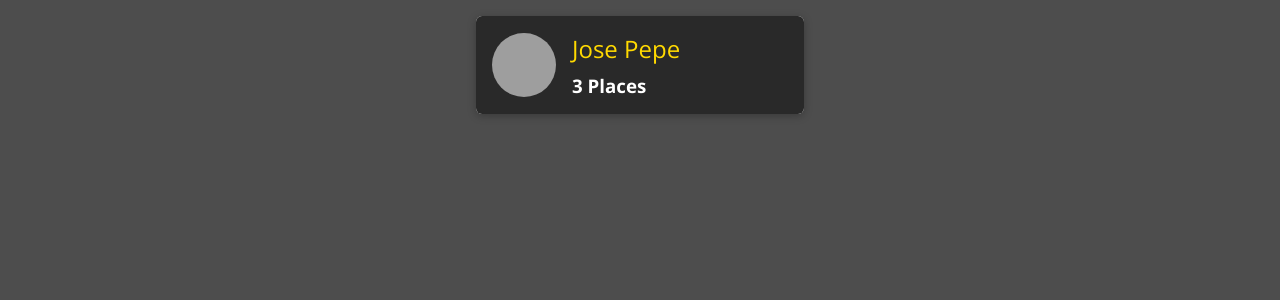
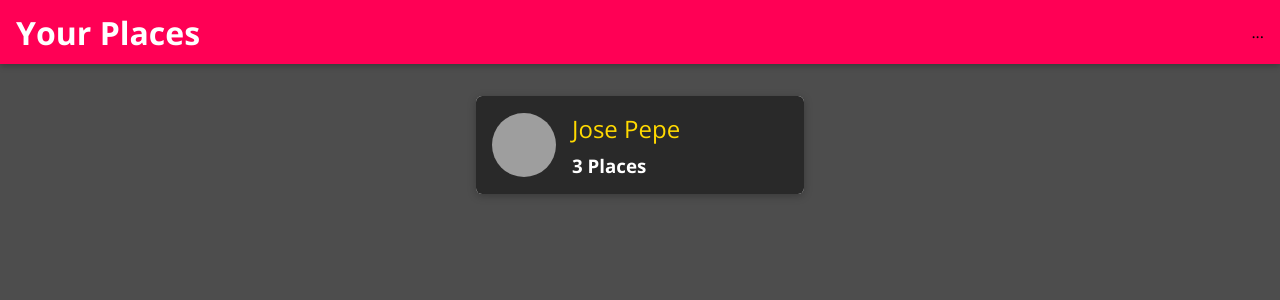
Before and after one commit to JP4441/p4, a React (Create React App) app: page / in a window 1280 px wide. Shown: the top 300 px of the page. Built offline with nearby package versions, Linux system fonts and the light colour scheme; grey boxes are pictures that could not be loaded.

Commit message:
P4 update

```diff
--- a/src/App.js
+++ b/src/App.js
@@ -2,11 +2,14 @@
 import { BrowserRouter as Router, Route, Redirect, Switch } from 'react-router-dom';
 import Users from './user/pages/Users';
 import NewPlace from './places/pages/NewPlace';
+import MainNavigation from './shared/components/Navigation/MainNavigation';
 
 const App = () => {
   return (
     <Router>
-      <Switch>
+      <MainNavigation />
+      <main>
+    <Switch>
     <Route path="/" exact>
       <Users />
     </Route>
@@ -15,6 +18,7 @@
     </Route>
         <Redirect to="/" />
         </Switch>
+        </main>
   </Router>
   );
 }
--- /dev/null
+++ b/src/shared/components/Navigation/MainHeader.css
@@ -0,0 +1,23 @@
+.main-header {
+  width: 100%;
+  height: 4rem;
+  display: flex;
+  align-items: center;
+  position: fixed;
+  top: 0;
+  left: 0;
+  background: #ff0055;
+  box-shadow: 0 2px 6px rgba(0, 0, 0, 0.26);
+  padding: 0 1rem;
+  z-index: 5;
+}
+
+main {
+  margin-top: 5rem;
+}
+
+@media (min-width: 768px) {
+  .main-header {
+    justify-content: space-between;
+  }
+}
--- /dev/null
+++ b/src/shared/components/Navigation/MainHeader.js
@@ -0,0 +1,11 @@
+import React from 'react';
+
+import './MainHeader.css';
+
+const MainHeader = props => {
+  return <header className="main-header">
+    {props.children}
+  </header>
+}
+
+export default MainHeader;
--- /dev/null
+++ b/src/shared/components/Navigation/MainNavigation.css
@@ -0,0 +1,45 @@
+.main-navigation__menu-btn {
+  width: 3rem;
+  height: 3rem;
+  background: transparent;
+  border: none;
+  display: flex;
+  flex-direction: column;
+  justify-content: space-around;
+  margin-right: 2rem;
+  cursor: pointer;
+}
+
+.main-navigation__menu-btn span {
+  display: block;
+  width: 3rem;
+  height: 2.5px;
+  background: white;
+}
+
+.main-navigation__title {
+  color: white;
+}
+
+.main-navigation__title a {
+  text-decoration: none;
+  color: white;
+}
+
+.main-navigation__header-nav {
+  display: none;
+}
+
+.main-navigation__drawer-nav {
+  height: 100%;
+}
+
+@media (min-width: 768px) {
+  .main-navigation__menu-btn {
+    display: none;
+  }
+
+  .main-navigation__header-nav {
+    display: block;
+  }
+}
--- /dev/null
+++ b/src/shared/components/Navigation/MainNavigation.js
@@ -0,0 +1,25 @@
+import React from 'react';
+
+import MainHeader from './MainHeader';
+import './MainNavigation.css';
+import { Link } from 'react-router-dom';
+
+const MainNavigation = props => {
+  return (
+    <MainHeader>
+    <button className="main-navigation__menu-btn">
+      <span />
+      <span />
+      <span />
+    </button>
+    <h1 className="main-navigation__title">
+      <Link to="/">Your Places</Link>
+    </h1>
+    <nav>
+      ...
+    </nav>
+  </MainHeader>
+  );
+};
+
+export default MainNavigation;
--- a/src/user/components/UsersList.js
+++ b/src/user/components/UsersList.js
@@ -1,13 +1,16 @@
 import React from 'react';
-import UserItem from './UserItem'
 
+import UserItem from './UserItem';
+import Card from '../../shared/components/UIElements/Card';
 import './UsersList.css';
 
 const UsersList = props => {
   if (props.items.length === 0) {
     return (
       <div className="center">
-      <h2>No users found.</h2>
+        <Card>
+          <h2>No users found.</h2>
+        </Card>
       </div>
     );
   }
```
Also changed, not shown: src/user/pages/Users.js (+8 -7 lines), src/shared/components/Navigation/NavLinks.css (added), src/shared/components/Navigation/NavLinks.js (added), src/shared/components/Navigation/SideDrawer.css (added), src/shared/components/Navigation/SideDrawer.js (added).
